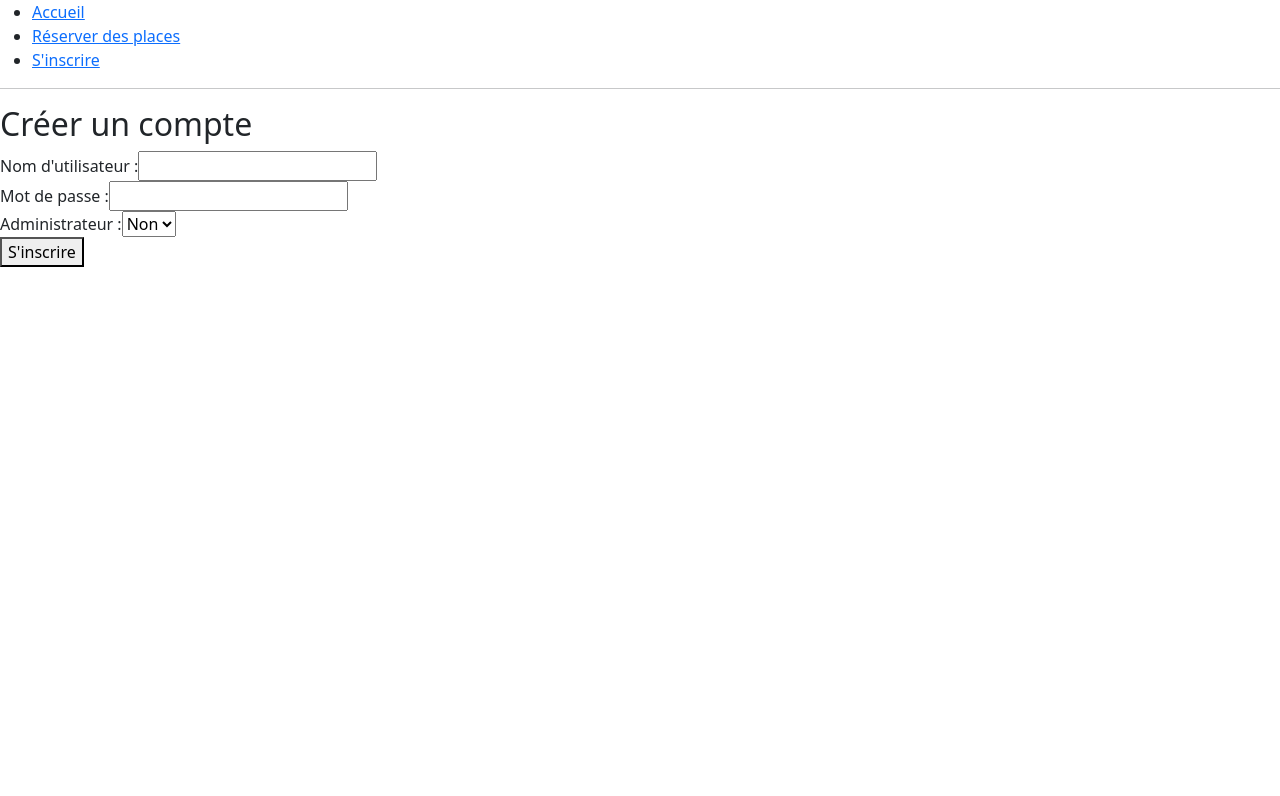
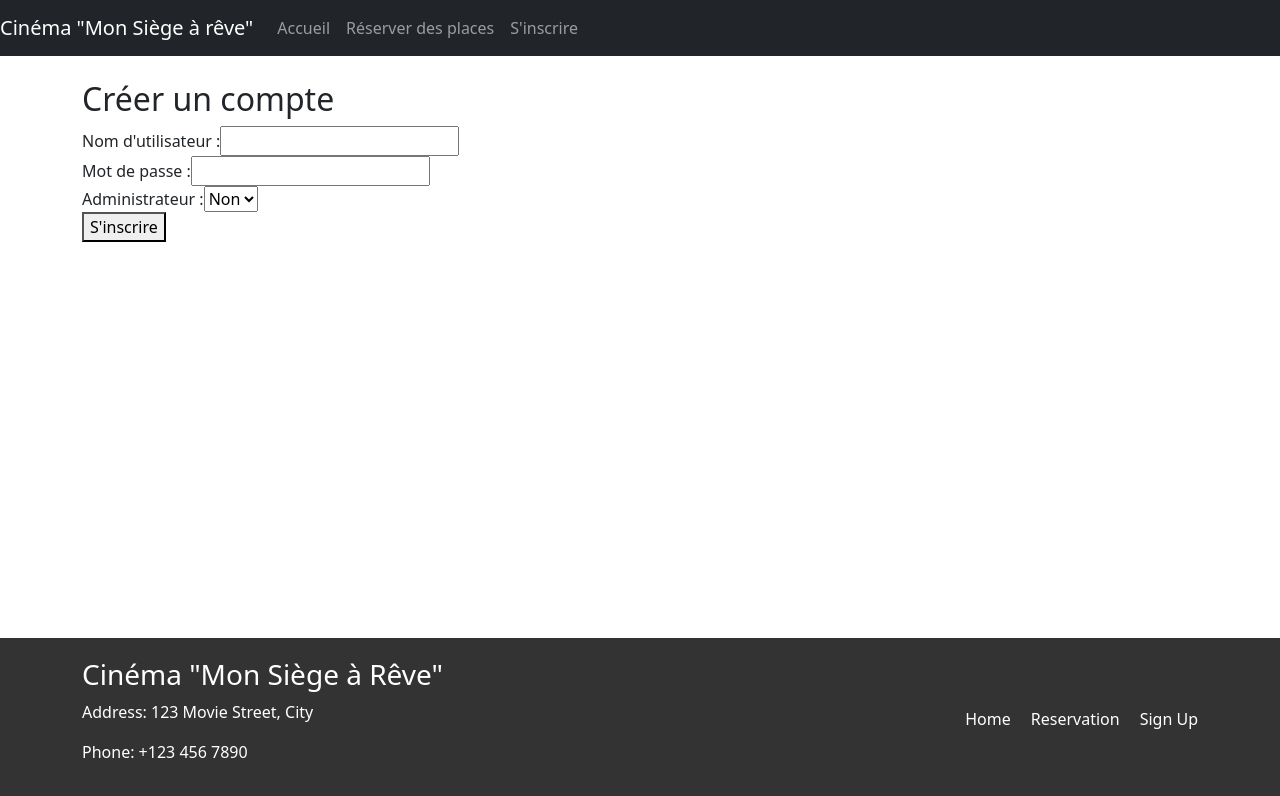
Before and after one commit to arnaudlagarde/MonSiegeAReve, a React (Create React App) app in the folder frontend/cinema_front/: page /signup in a window 1280 px wide. Shown: the top 796 px of the page. Built offline with nearby package versions, Linux system fonts and the light colour scheme.

Commit message:
Footer + Navbar working

```diff
--- a/frontend/cinema_front/src/App.js
+++ b/frontend/cinema_front/src/App.js
@@ -1,37 +1,26 @@
-// App.js
-
 import React from 'react';
-import { BrowserRouter as Router, Routes, Route, Link } from 'react-router-dom';
+import { BrowserRouter as Router, Routes, Route } from 'react-router-dom';
+import { Container } from 'react-bootstrap';
+import CustomNavbar from './components/Navbar';
+import Footer from './components/Footer';
 import Home from './components/Home';
 import Reservation from './components/Reservation';
-import SignUp from './components/SignUp'; // Importer le composant SignUp
+import SignUp from './components/SignUp';
 
 const App = () => {
   return (
     <Router>
-      <div>
-        <nav>
-          <ul>
-            <li>
-              <Link to="/">Accueil</Link>
-            </li>
-            <li>
-              <Link to="/reservation">Réserver des places</Link>
-            </li>
-            <li>
-              <Link to="/signup">S'inscrire</Link> {/* Lien vers la page d'inscription */}
-            </li>
-          </ul>
-        </nav>
+      <CustomNavbar />
 
-        <hr />
-
+      <Container className="my-4">
         <Routes>
           <Route path="/" element={<Home />} />
           <Route path="/reservation" element={<Reservation />} />
-          <Route path="/signup" element={<SignUp />} /> {/* Route pour la page d'inscription */}
+          <Route path="/signup" element={<SignUp />} />
         </Routes>
-      </div>
+      </Container>
+
+      <Footer />
     </Router>
   );
 };
--- a/frontend/cinema_front/src/components/Footer.js
+++ b/frontend/cinema_front/src/components/Footer.js
@@ -2,11 +2,28 @@ import React from 'react';
 
 const Footer = () => {
     return (
-        <footer className="footer">
+        <div className="footer">
             <div className="container">
-                <span className="text-muted">© 2023 Cinema "Mon Siège à rêve"</span>
+                <div className="footer-content">
+                    <div>
+                        <h3>Cinéma "Mon Siège à Rêve"</h3>
+                        <p>Address: 123 Movie Street, City</p>
+                        <p>Phone: +123 456 7890</p>
+                    </div>
+                    <ul className="footer-links">
+                        <li>
+                            <a href="/">Home</a>
+                        </li>
+                        <li>
+                            <a href="/reservation">Reservation</a>
+                        </li>
+                        <li>
+                            <a href="/signup">Sign Up</a>
+                        </li>
+                    </ul>
+                </div>
             </div>
-        </footer>
+        </div>
     );
 };
 
--- a/frontend/cinema_front/src/components/Home.js
+++ b/frontend/cinema_front/src/components/Home.js
@@ -6,12 +6,10 @@ import Footer from './Footer';
 const Home = () => {
   return (
     <div>
-      <NavBar />
       <Container>
         <h1>Welcome to "Mon Siège à rêve" Cinema</h1>
         {/* Add more content for the homepage here */}
       </Container>
-      <Footer />
     </div>
   );
 };
--- a/frontend/cinema_front/src/components/Navbar.js
+++ b/frontend/cinema_front/src/components/Navbar.js
@@ -1,20 +1,21 @@
 import React from 'react';
+import { Link } from 'react-router-dom';
 import { Navbar, Nav } from 'react-bootstrap';
 
-const NavBar = () => {
+const CustomNavbar = () => {
     return (
         <Navbar bg="dark" variant="dark" expand="lg">
-            <Navbar.Brand href="/">Cinéma "Mon Siège à rêve"</Navbar.Brand>
-            <Navbar.Toggle aria-controls="navbar" />
-            <Navbar.Collapse id="navbar">
-                <Nav className="ml-auto">
-                    <Nav.Link href="/">Accueil</Nav.Link>
-                    <Nav.Link href="/reservation">Réserver des places</Nav.Link>
-                    <Nav.Link href="/signup">S'inscrire</Nav.Link>
+            <Navbar.Brand as={Link} to="/">Cinéma "Mon Siège à rêve"</Navbar.Brand>
+            <Navbar.Toggle aria-controls="navbar-nav" />
+            <Navbar.Collapse id="navbar-nav">
+                <Nav className="mr-auto">
+                    <Nav.Link as={Link} to="/">Accueil</Nav.Link>
+                    <Nav.Link as={Link} to="/reservation">Réserver des places</Nav.Link>
+                    <Nav.Link as={Link} to="/signup">S'inscrire</Nav.Link>
                 </Nav>
             </Navbar.Collapse>
         </Navbar>
     );
 };
 
-export default NavBar;
+export default CustomNavbar;
--- a/frontend/cinema_front/src/components/Reservation.js
+++ b/frontend/cinema_front/src/components/Reservation.js
@@ -1,7 +1,6 @@
-// Reservation.js
-
 import React, { useState, useEffect } from 'react';
 import axios from 'axios';
+import { Form, Button, Row, Col, Container, Alert } from 'react-bootstrap';
 
 const Reservation = () => {
   const [movies, setMovies] = useState([]);
@@ -66,11 +65,13 @@ const Reservation = () => {
   };
 
   return (
-    <div>
+    <Container>
       <h2>Reserve Seats</h2>
-      <div>
-        <label>Select a session:</label>
-        <select onChange={(e) => setSelectedSession(e.target.value)}>
+      <Row>
+        <Col sm={6}>
+          <Form.Group>
+            <Form.Label>Select a session:</Form.Label>
+            <Form.Control as="select" onChange={(e) => setSelectedSession(e.target.value)}>
               <option value="">Choose a session</option>
               {sessions.map((session) => (
                 <option key={session.id} value={session.id}>
@@ -82,15 +83,19 @@ const Reservation = () => {
                   {session.movie} - {session.date} {session.time}
                 </option>
               ))}
-        </select>
-      </div>
-      <div>
-        <label>Number of seats:</label>
-        <input type="number" min="1" value={seatsRequested} onChange={(e) => setSeatsRequested(e.target.value)} />
-      </div>
-      <button onClick={handleReservation}>Reserve</button>
-      <p>{message}</p>
-    </div>
+            </Form.Control>
+          </Form.Group>
+          <Form.Group>
+            <Form.Label>Number of seats:</Form.Label>
+            <Form.Control type="number" min="1" value={seatsRequested} onChange={(e) => setSeatsRequested(e.target.value)} />
+          </Form.Group>
+          <Button variant="primary" onClick={handleReservation}>
+            Reserve
+          </Button>
+          {message && <Alert variant="info">{message}</Alert>}
+        </Col>
+      </Row>
+    </Container>
   );
 };
 
--- a/frontend/cinema_front/src/index.js
+++ b/frontend/cinema_front/src/index.js
@@ -1,6 +1,6 @@
 import React from 'react';
 import ReactDOM from 'react-dom/client';
-import './index.css';
+import './styles.css';
 import App from './App';
 import reportWebVitals from './reportWebVitals';
 import 'bootstrap/dist/css/bootstrap.min.css';
--- /dev/null
+++ b/frontend/cinema_front/src/styles.css
@@ -0,0 +1,57 @@
+body {
+    margin: 0;
+    padding: 0;
+    font-family: Arial, sans-serif;
+    min-height: 100vh;
+    /* Ensure the footer stays at the bottom even with small content */
+    position: relative;
+    /* Ensure the footer is positioned relative to the body */
+}
+
+.footer {
+    background-color: #333;
+    /* Dark background color */
+    color: #fff;
+    /* Light text color */
+    position: absolute;
+    /* Position the footer at the bottom */
+    bottom: 0;
+    width: 100%;
+    padding: 20px 0;
+}
+
+.container {
+    max-width: 1200px;
+    margin: 0 auto;
+}
+
+.footer-content {
+    display: flex;
+    justify-content: space-between;
+    align-items: center;
+}
+
+.footer-links {
+    list-style: none;
+    margin: 0;
+    padding: 0;
+    display: flex;
+}
+
+.footer-links li {
+    margin-right: 20px;
+}
+
+.footer-links li:last-child {
+    margin-right: 0;
+}
+
+.footer-links a {
+    text-decoration: none;
+    color: #fff;
+    transition: color 0.2s ease;
+}
+
+.footer-links a:hover {
+    color: #ccc;
+}
```
Also changed, not shown: frontend/cinema_front/src/index.css (line endings or trailing spaces). Lines whose indentation alone changed are shown as unchanged.
